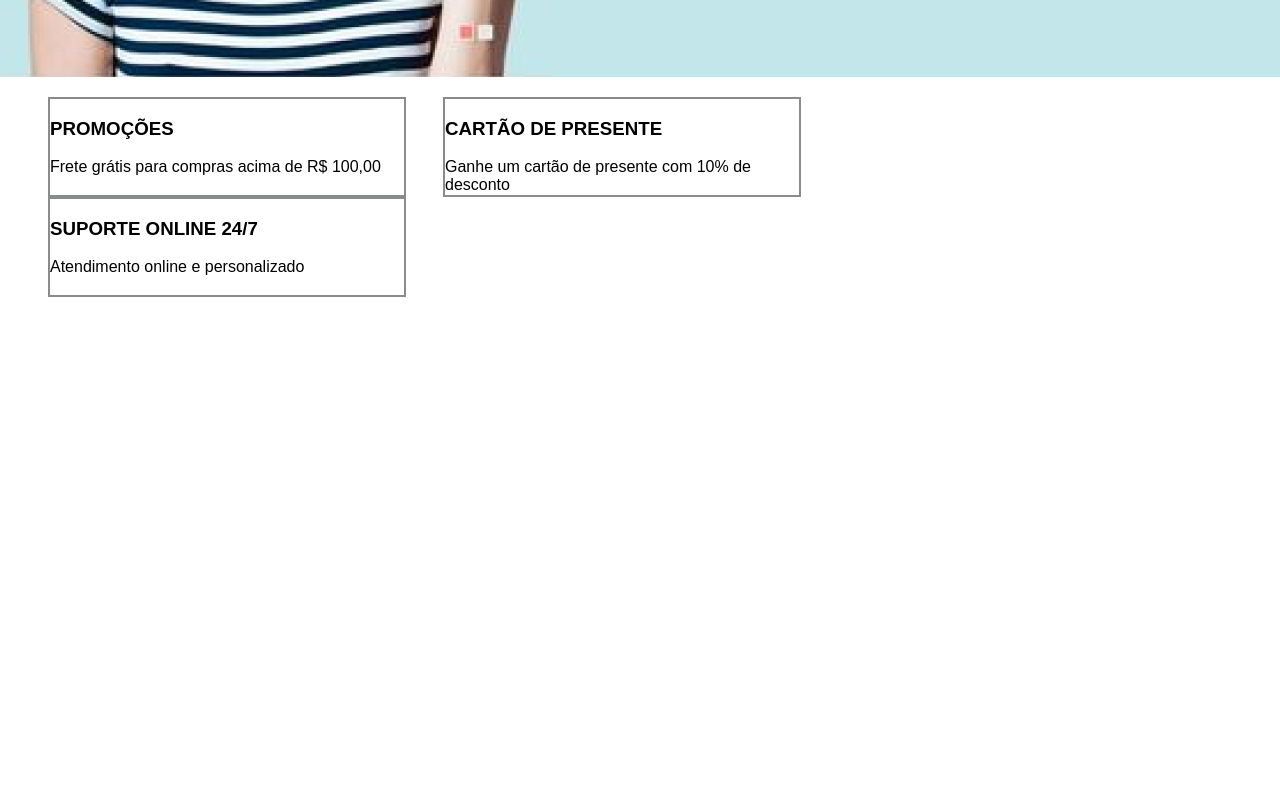
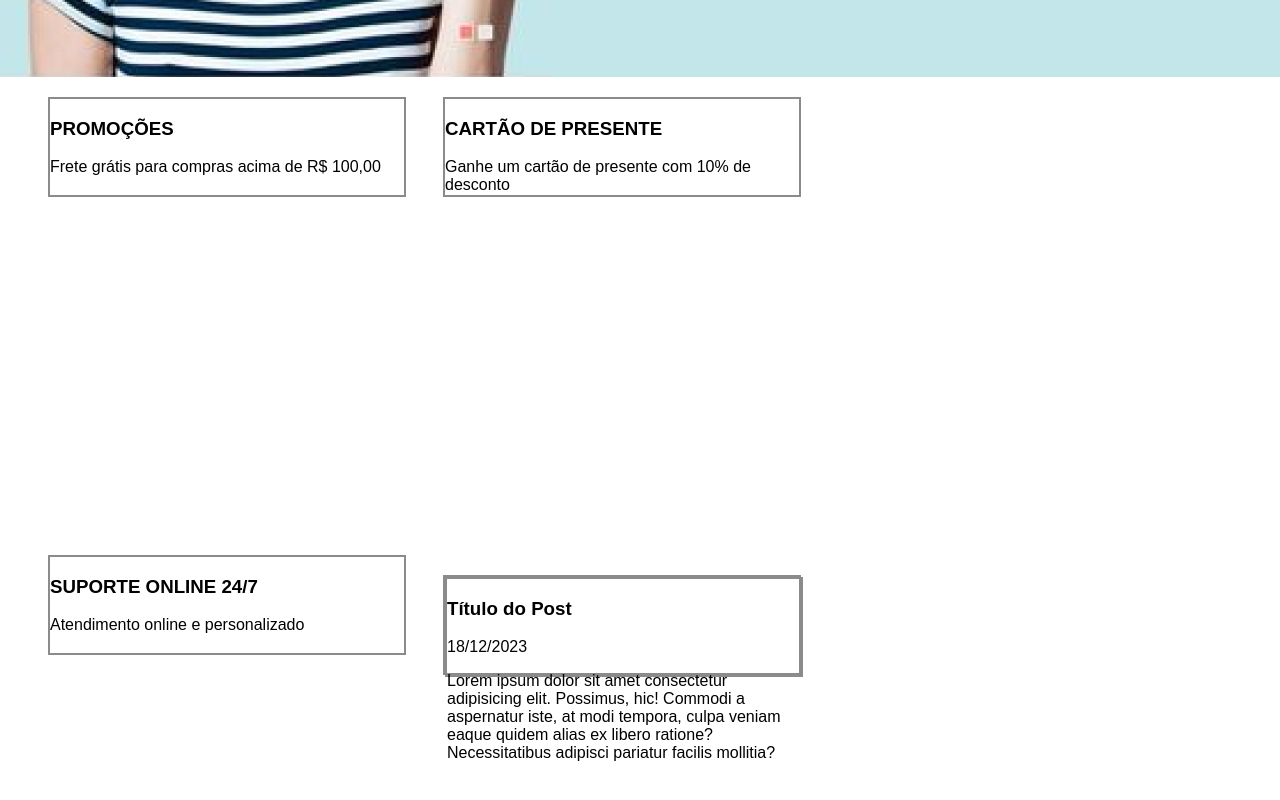
Before and after one commit to Yonatha/javascript-estudo, a Vue app in the folder loja/frontend/: page / in a window 1280 px wide. Shown: the part 570-1370 px from the top of the page. Before the commit the page ends 867 px from the top, so only its background shows below. Built offline with nearby package versions, Linux system fonts and the light colour scheme.

Commit message:
atualizacao

```diff
--- /dev/null
+++ b/loja/frontend/src/components/layout/UltimasBlog.vue
@@ -0,0 +1,36 @@
+<template>
+    <div id="orientacoes">
+        <div>
+            <h3>Título do Post</h3>
+            <p>18/12/2023</p>
+            <p>Lorem ipsum dolor sit amet consectetur adipisicing elit. Possimus, hic! Commodi a aspernatur iste, at modi tempora, culpa veniam eaque quidem alias ex libero ratione? Necessitatibus adipisci pariatur facilis mollitia?</p>
+        </div>
+    <div>
+        <p>Leia mais...</p>
+    </div>
+
+    </div>
+</template>
+
+<script>
+
+
+
+</script>
+
+<style>
+#orientacoes {
+    width: 1184px;
+    height: 96px;
+    margin: auto;
+    margin-top: 20px;
+}
+
+#orientacoes div {
+    width: 354px;
+    height: 96px;
+    float: left;
+    margin-right: 37px;
+    margin-bottom: 358px;
+}
+</style>
--- a/loja/frontend/src/paginas/Home.vue
+++ b/loja/frontend/src/paginas/Home.vue
@@ -1,5 +1,6 @@
 <template>
   <DestaquePrincipal />
+
 
   <div id="orientacoes">
     <div>
@@ -16,15 +17,21 @@
       <h3>SUPORTE ONLINE 24/7</h3>
       <p>Atendimento online e personalizado </p>
     </div>
+    <UltimasBlog />
   </div>
+
+
 </template>
 
+
 <script>
-import DestaquePrincipal from "../components/layout/DestaquePrincipal.vue"
+import DestaquePrincipal from "../components/layout/DestaquePrincipal.vue";
+import UltimasBlog from "../components/layout/UltimasBlog.vue";
 
 export default {
   components: {
-    DestaquePrincipal
+    DestaquePrincipal,
+    UltimasBlog
   },
 }
 </script>
@@ -44,6 +51,7 @@ export default {
   border: 2px solid #898B8C;
   float: left;
   margin-right: 37px;
+  margin-bottom: 358px;
 }
 
 </style>
```
